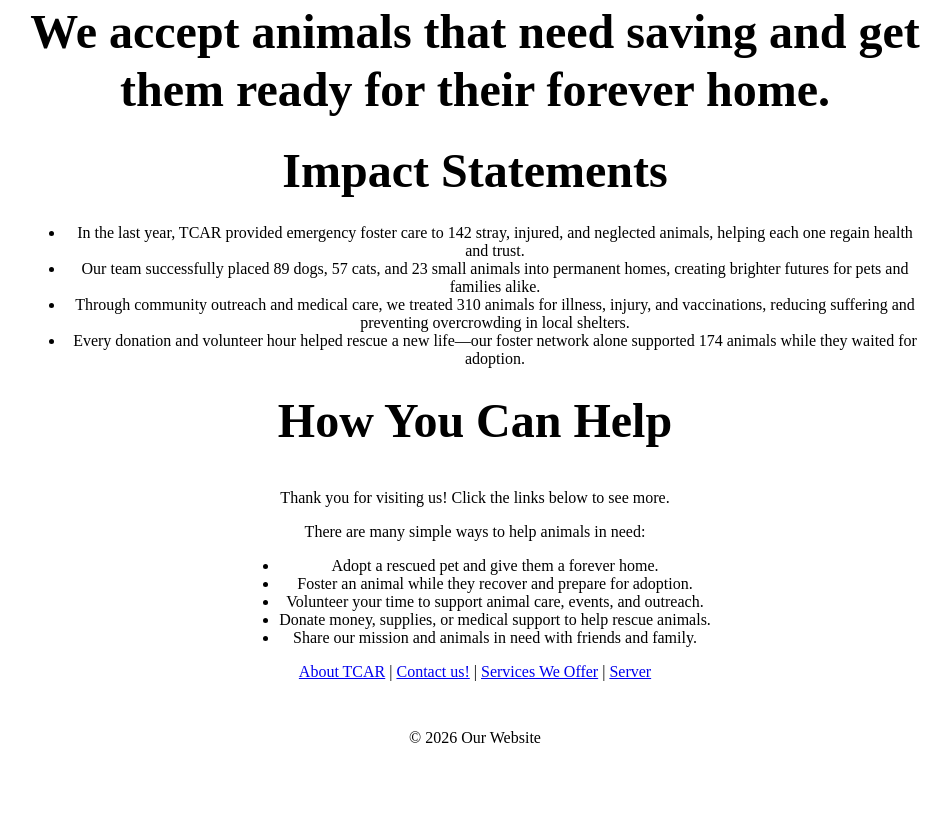
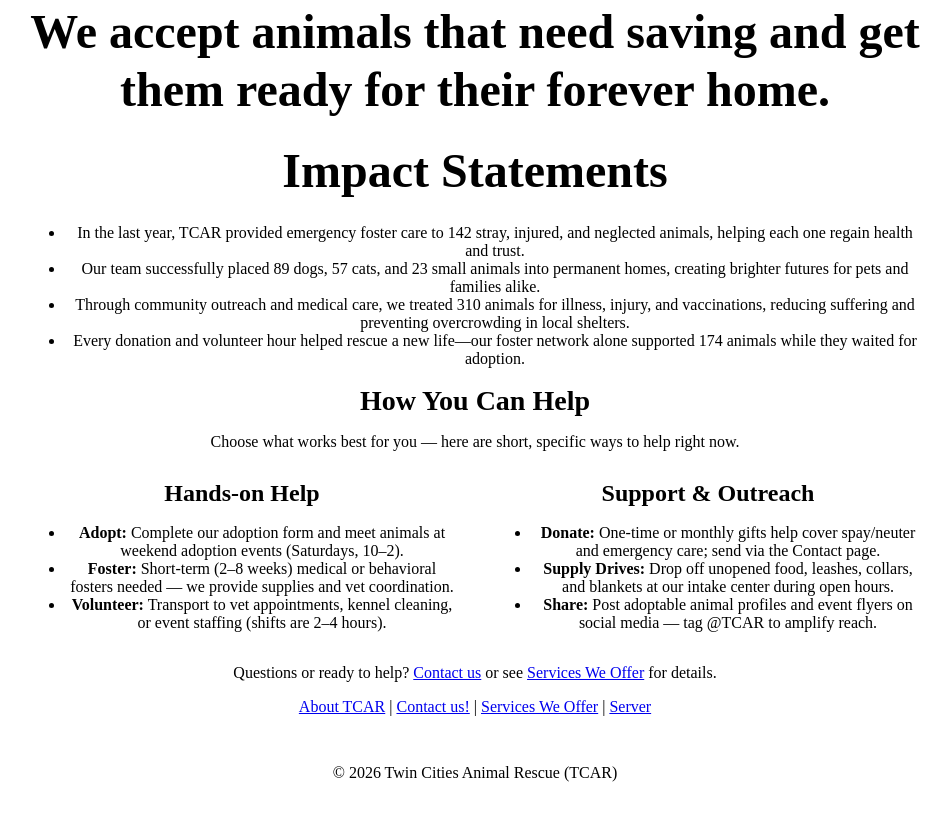
Before and after one commit to tmcnutts/tcar, a website: page docs/index.html in a window 1280 px wide. Shown: the part 660-1474 px from the top of the page, without its empty margins (165-1116 px from the left). Before the commit the page ends 1439 px from the top, so only its background shows below. Drawn offline with Linux system fonts and the light colour scheme.

Commit message:
Add concise, specific help options and format 'How You Can Help' as two columns

```diff
--- a/docs/index.html
+++ b/docs/index.html
@@ -20,19 +20,33 @@
       <li>Through community outreach and medical care, we treated 310 animals for illness, injury, and vaccinations, reducing suffering and preventing overcrowding in local shelters.</li>
       <li>Every donation and volunteer hour helped rescue a new life—our foster network alone supported 174 animals while they waited for adoption.</li>
     </ul>
-    <h1>How You Can Help</h1>
+
+    <h2>How You Can Help</h2>
+    <p>Choose what works best for you — here are short, specific ways to help right now.</p>
+
+    <section style="display:flex;gap:2rem;flex-wrap:wrap;align-items:flex-start;">
+      <div style="flex:1;min-width:220px;">
+        <h3>Hands-on Help</h3>
+        <ul>
+          <li><strong>Adopt:</strong> Complete our adoption form and meet animals at weekend adoption events (Saturdays, 10–2).</li>
+          <li><strong>Foster:</strong> Short-term (2–8 weeks) medical or behavioral fosters needed — we provide supplies and vet coordination.</li>
+          <li><strong>Volunteer:</strong> Transport to vet appointments, kennel cleaning, or event staffing (shifts are 2–4 hours).</li>
+        </ul>
+      </div>
+
+      <div style="flex:1;min-width:220px;">
+        <h3>Support & Outreach</h3>
+        <ul>
+          <li><strong>Donate:</strong> One-time or monthly gifts help cover spay/neuter and emergency care; send via the Contact page.</li>
+          <li><strong>Supply Drives:</strong> Drop off unopened food, leashes, collars, and blankets at our intake center during open hours.</li>
+          <li><strong>Share:</strong> Post adoptable animal profiles and event flyers on social media — tag @TCAR to amplify reach.</li>
+        </ul>
+      </div>
+    </section>
+
+    <p style="margin-top:1rem;">Questions or ready to help? <a href="contact.html">Contact us</a> or see <a href="services.html">Services We Offer</a> for details.</p>
+
     <nav>
-      <p>Thank you for visiting us! Click the links below to see more.</p>
-      <section>
-        <p>There are many simple ways to help animals in need:</p>
-        <ul>
-          <li>Adopt a rescued pet and give them a forever home.</li>
-          <li>Foster an animal while they recover and prepare for adoption.</li>
-          <li>Volunteer your time to support animal care, events, and outreach.</li>
-          <li>Donate money, supplies, or medical support to help rescue animals.</li>
-          <li>Share our mission and animals in need with friends and family.</li>
-        </ul>
-      </section>
       <a href="about.html">About TCAR</a>
       <span> | </span>
       <a href="contact.html">Contact us!</a>
@@ -44,7 +58,7 @@
   </main>
 
   <footer>
-    <p>&copy; 2026 Our Website</p>
+    <p>&copy; 2026 Twin Cities Animal Rescue (TCAR)</p>
   </footer>
 </body>
 </html>
```
